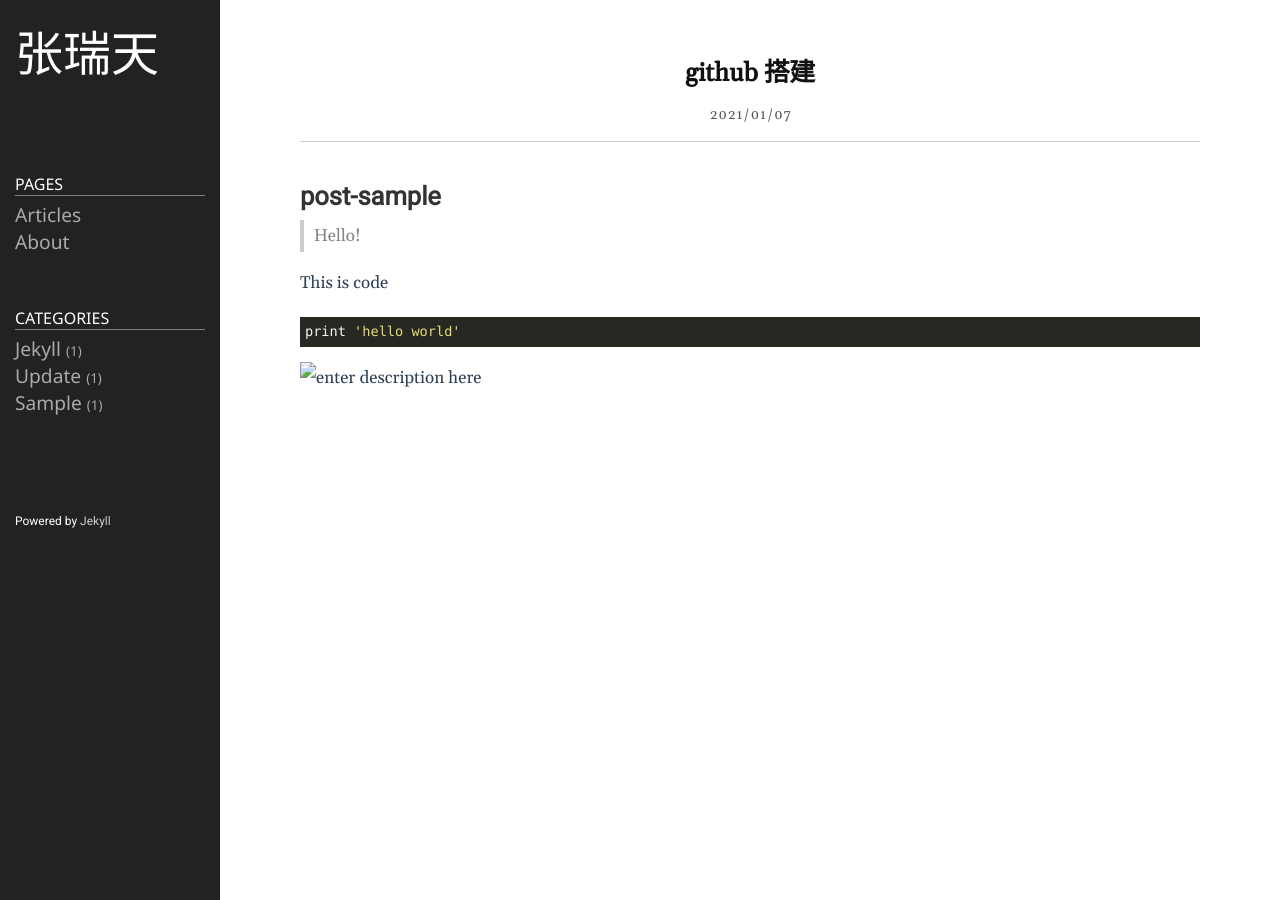
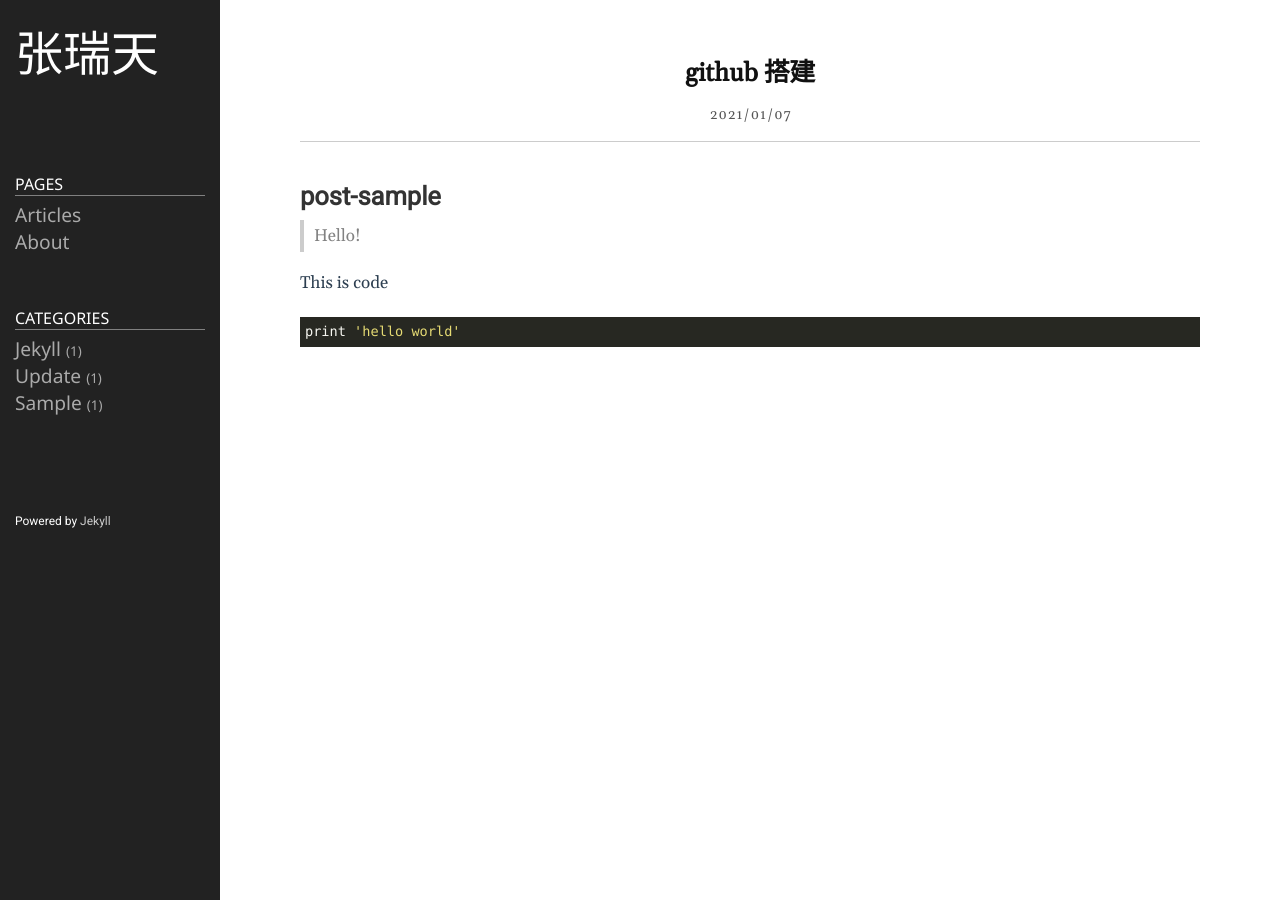
Before and after one commit to RoutineZ/routinez.github.io, a Jekyll site: the page built from _posts/2020-01-02-post1.markdown, in a window 1280 px wide. Built offline with Jekyll 4.4.1, drawn with Linux system fonts in a browser that asks for light colours.

Commit message:
修改文件: _posts/2020-01-02-post1.markdown

````diff
--- a/_posts/2020-01-02-post1.markdown
+++ b/_posts/2020-01-02-post1.markdown
@@ -11,4 +11,4 @@ This is code
 ```ruby
 print 'hello world'
 ```
-![enter description here](./images/1609996595574.png)
+![](images/1609996595574.png)
````
